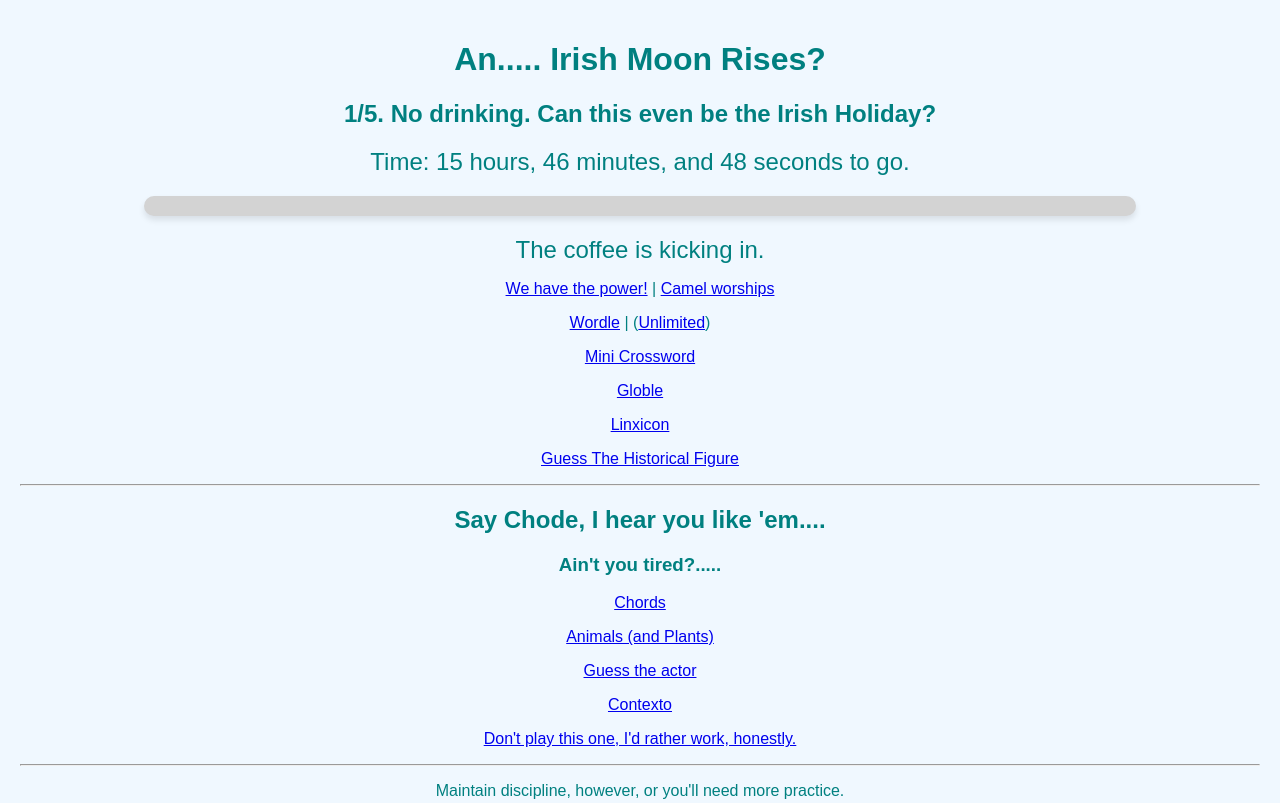
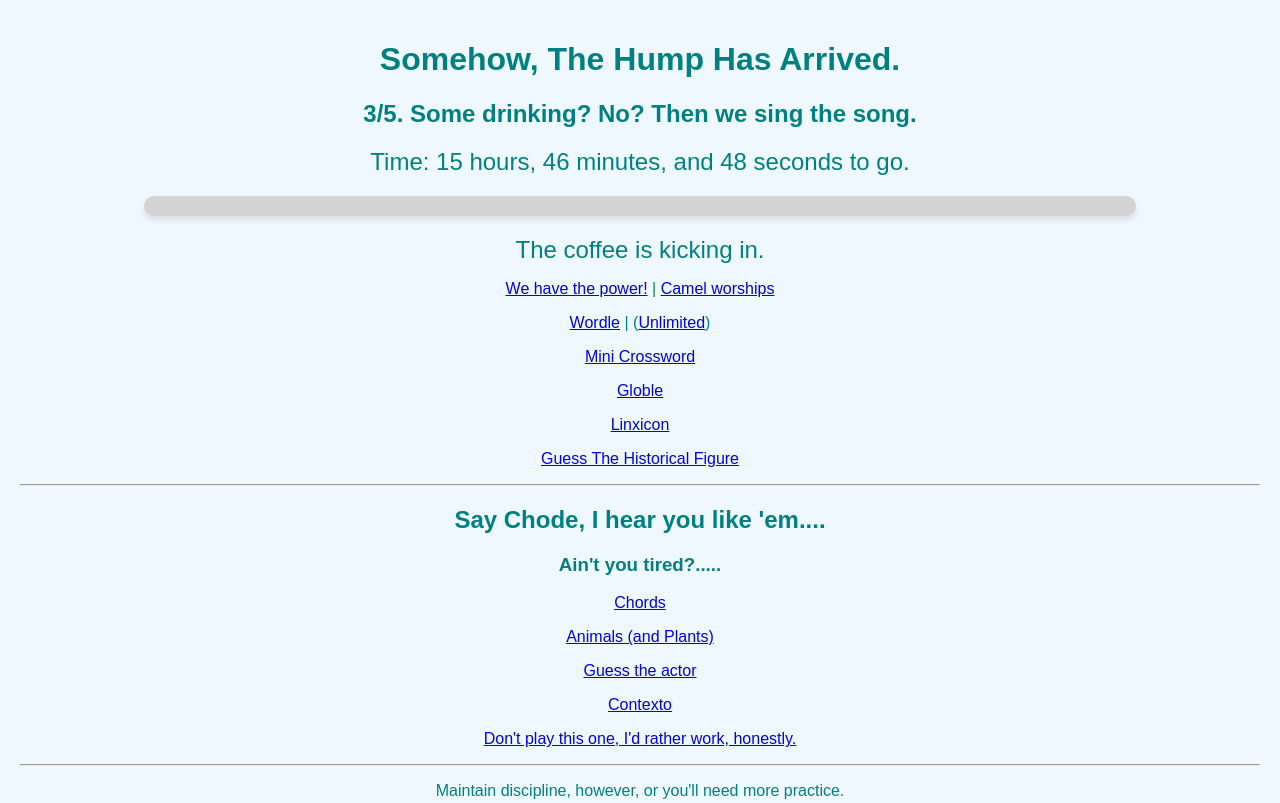
Before and after one commit to grubbub/timeleft, a plain HTML site: page index.html in a window 1280 px wide. Shown: the top 803 px of the page. Drawn offline with Linux system fonts and the light colour scheme.

```diff
--- a/index.html
+++ b/index.html
@@ -7,8 +7,8 @@
 <link rel="stylesheet" href="styles.css">
 </head>
 <body>
-<h1>An..... Irish Moon Rises?</h1>
-<h2>1/5. No drinking. Can this even be the Irish Holiday?</h2>
+<h1>Somehow, The Hump Has Arrived.</h1>
+<h2>3/5. Some drinking? No? Then we sing the song.</h2>
 
 <div id="countdown"></div>
 
```
